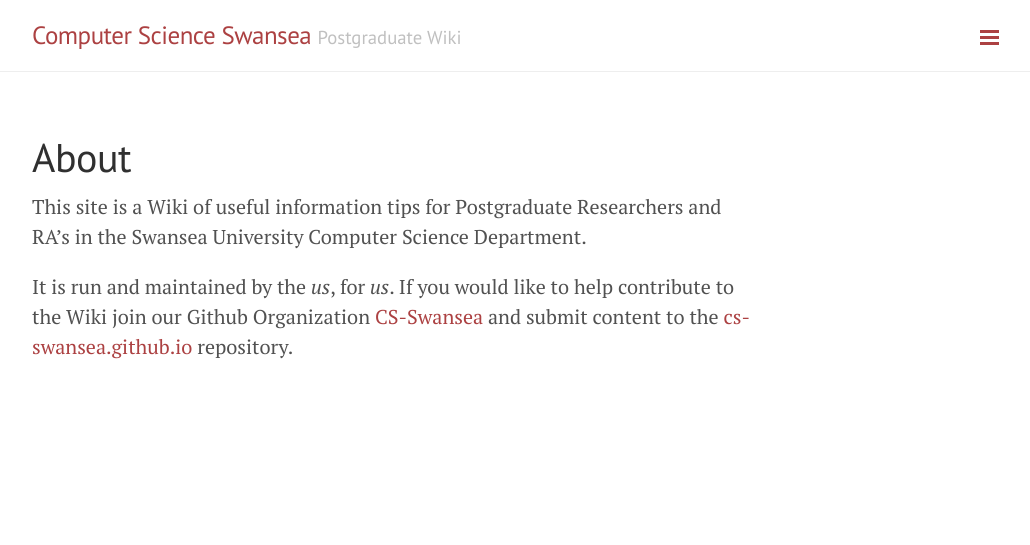
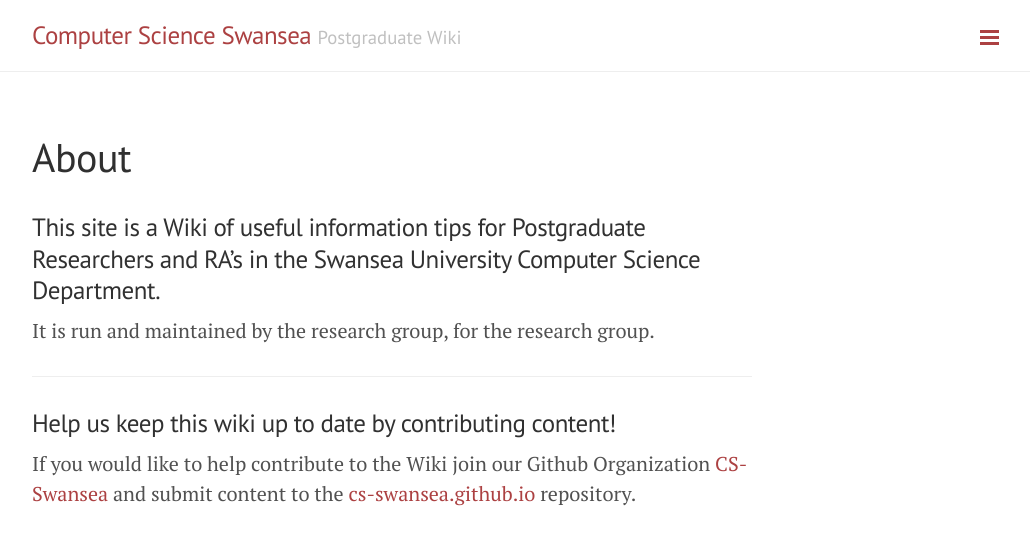
Before and after one commit to CS-Swansea/cs-swansea.github.io, a Jekyll site: the page built from about.md, in a window 1280 px wide. Shown: the top 545 px of the page, without its empty margins (248-1278 px from the left). Built offline with Jekyll 4.4.1, drawn with Linux system fonts in a browser that asks for light colours; Markdown is read by kramdown in place of the engine named in the settings.

Commit message:
about page

```diff
--- a/about.md
+++ b/about.md
@@ -3,6 +3,12 @@
 title: About
 ---
 
-This site is a Wiki of useful information tips for Postgraduate Researchers and RA's in the Swansea University Computer Science Department.
+### This site is a Wiki of useful information tips for Postgraduate Researchers and RA's in the Swansea University Computer Science Department.
 
-It is run and maintained by the *us*, for *us*. If you would like to help contribute to the Wiki join our Github Organization [CS-Swansea](https://github.com/CS-Swansea) and submit content to the [cs-swansea.github.io](https://github.com/CS-Swansea/cs-swansea.github.io) repository.
+It is run and maintained by the research group, for the research group.
+
+---
+
+### Help us keep this wiki up to date by contributing content!
+
+If you would like to help contribute to the Wiki join our Github Organization [CS-Swansea](https://github.com/CS-Swansea) and submit content to the [cs-swansea.github.io](https://github.com/CS-Swansea/cs-swansea.github.io) repository.
```
